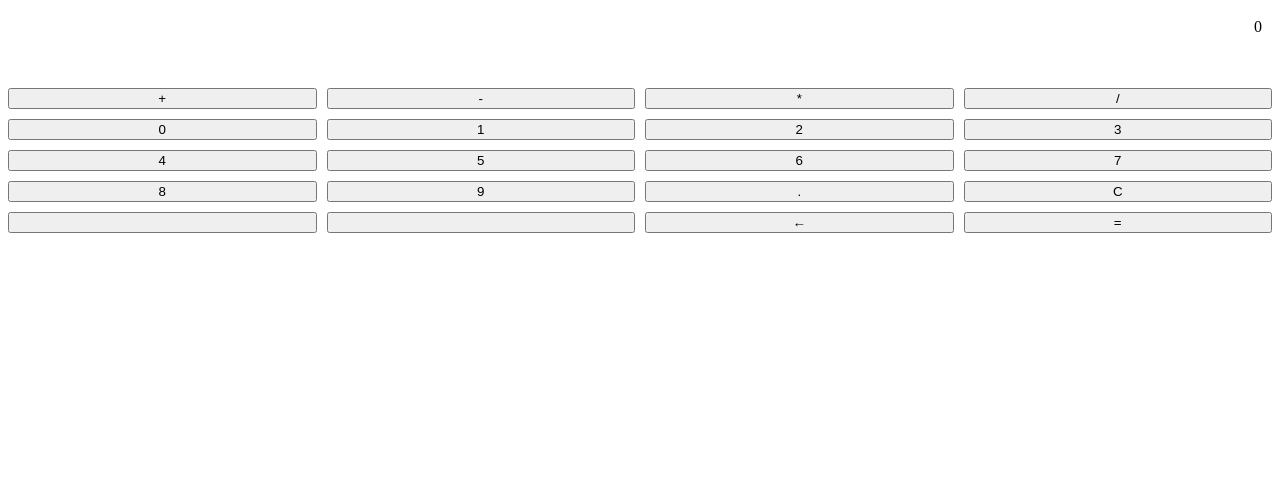
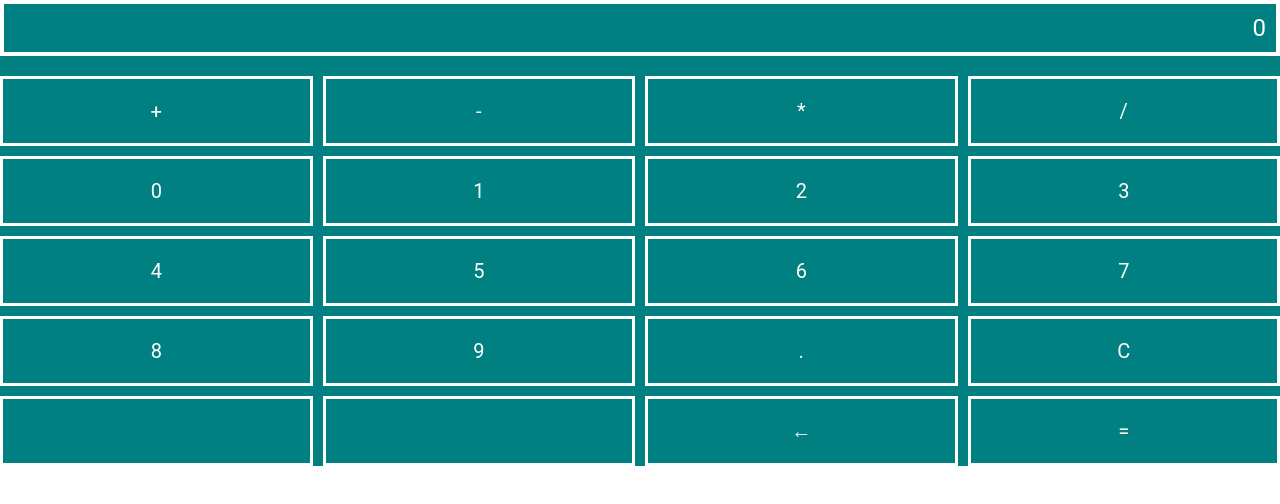
Before and after one commit to aganyo360/calculator, a plain HTML site: page index.html in a window 1280 px wide. Drawn offline with Linux system fonts and the light colour scheme.

Commit message:
background-color: #800020; background-color: #80002;

```diff
--- a/styles.css
+++ b/styles.css
@@ -1,36 +1,33 @@
-/* * {
+*{
   box-sizing: border-box;
   margin: 0;
   padding: 0;
   font-family: "Roboto", sans-serif;
 }
-.container {
-  display: flex;
-  justify-content: space-around;
-  align-items: center;
-  background-color: #800020;
-  color: rgb(255, 254, 254);
 
-  padding: 20px;
-}
-.box,
-#display {
-  font-size: 24px;
-  padding: 10px;
-} */
 .container {
 
   display: grid;
   grid-template-columns: repeat(4, 1fr);
   gap: 10px;
+  background-color:teal;
+
 }
 #display {
   grid-column: span 4;
-  background-color: white;
-  color: black;
+  color: white;
   margin-bottom: 10px;
   text-align: right;
   padding: 10px;
-  border-radius: 5px;
+  font-size: 24px;
   min-height: 40px;
+  border: 4px solid white;
 }
+
+.box{
+  background-color: teal;
+  padding: 20px;
+  font-size: 20px;
+  color: white;
+  border: 3px solid white;
+}
```
Also changed, not shown: 1 other file.
